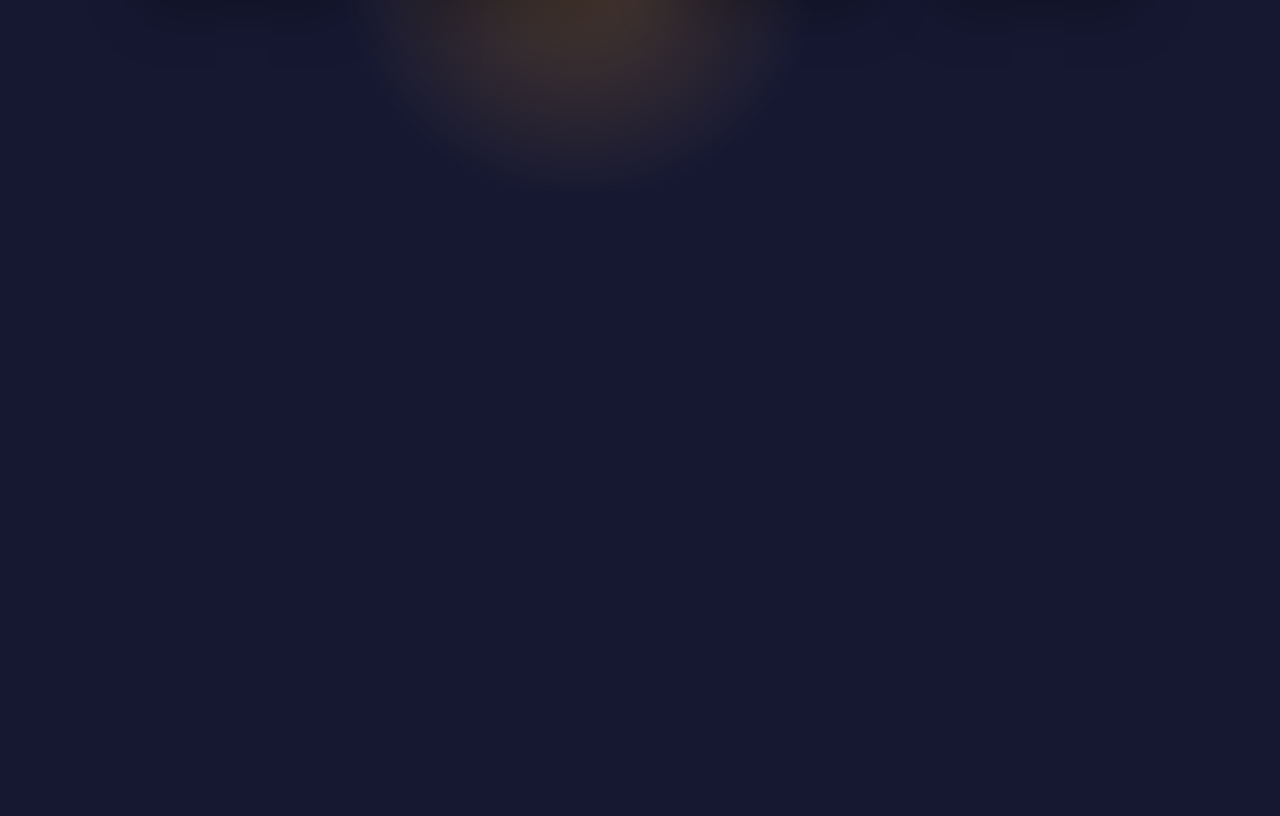
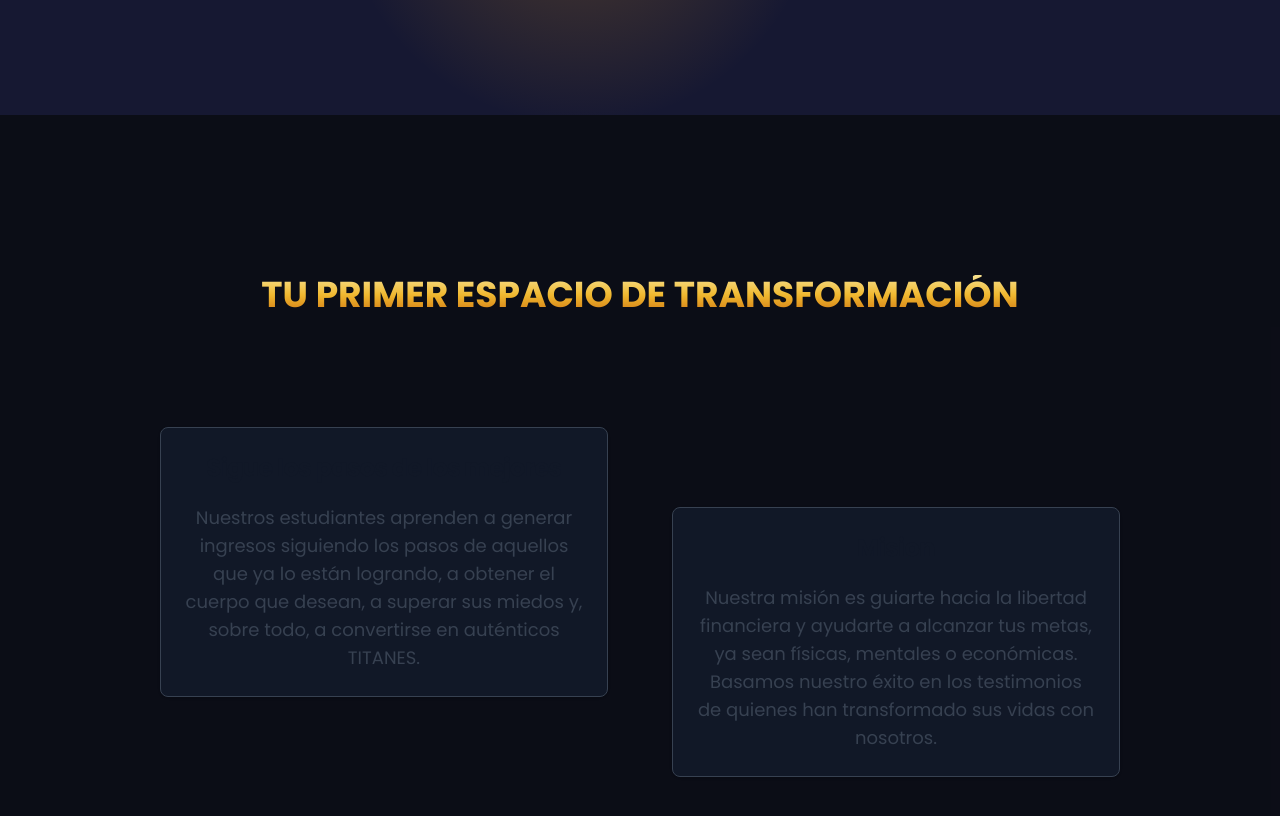
Before and after one commit to technodevs-ar/ClubDeTitanes, a React (Vite) app: page / in a window 1280 px wide. Shown: the part 1960-2776 px from the top of the page. Before the commit the page ends 2151 px from the top, so only its background shows below. Built offline with nearby package versions, Linux system fonts and the light colour scheme.

Commit message:
Agrego seccion testimonial

```diff
--- a/src/components/Global/header.css
+++ b/src/components/Global/header.css
@@ -1,5 +1,5 @@
 .nav-button {
-  color: #c8c8c8;
+  color: #fefefe;
   text-decoration: none;
   font-size: 16px;
   border: none;
--- /dev/null
+++ b/src/components/Home/Testimonials.jsx
@@ -0,0 +1,52 @@
+export const Testimonial = () => {
+  return (
+    <section className="text-gray-400 bg-alternative-950/80 body-font flex flex-col py-40 gap-28 justify-center items-center">
+      <h1 className="bg-gradient-to-b px-7 espacio-titanes from-primary-200 via-primary-400 to-primary-600 inline-block text-center text-transparent bg-clip-text text-2xl sm:text-3xl md:text-4xl font-bold">
+        TU PRIMER ESPACIO DE TRANSFORMACIÓN
+      </h1>
+
+      <div className="container flex justify-center flex-col sm:flex-row items-center gap-12 sm:gap-16 px-7">
+        <div className="flex sm:mb-20 max-w-md p-6 bg-gray-900 border border-gray-700 rounded-lg shadow flex-col gap-3 hover:bg-gray-800 text-center">
+          <h5 className="mb-2 text-2xl font-bold tracking-tight text-gray-900 dark:text-white">Sigue los pasos de los mejores</h5>
+          <p className="font-normal text-gray-700 dark:text-gray-400 text-lg">Nuestros estudiantes aprenden a generar ingresos siguiendo los pasos de aquellos que ya lo están logrando, a obtener el cuerpo que desean, a superar sus miedos y, sobre todo, a convertirse en auténticos TITANES.</p>
+        </div>
+        <div className="flex sm:mt-20 max-w-md p-6 bg-gray-900 border border-gray-700 rounded-lg shadow flex-col gap-3 hover:bg-gray-800 text-center">
+          <h5 className="mb-2 text-2xl font-bold tracking-tight text-gray-900 dark:text-white">Mision</h5>
+          <p className="font-normal text-gray-700 dark:text-gray-400 text-lg">Nuestra misión es guiarte hacia la libertad financiera y ayudarte a alcanzar tus metas, ya sean físicas, mentales o económicas. Basamos nuestro éxito en los testimonios de quienes han transformado sus vidas con nosotros.</p>
+        </div>
+      </div>
+
+      <div className="container px-5 py-0 mx-auto">
+        <div className="flex flex-wrap -m-4">
+          <div className="lg:w-1/3 lg:mb-0 mb-6 p-4">
+            <div className="h-full text-center">
+              <img alt="testimonial" className="w-20 h-20 mb-8 object-cover object-center rounded-full inline-block border-2 border-gray-800 bg-gray-800 bg-opacity-10" src="https://dummyimage.com/302x302" />
+              <p className="leading-relaxed text-gray-200">Edison bulb retro cloud bread echo park, helvetica stumptown taiyaki taxidermy cronut +1 kinfolk. Single-origin coffee ennui shaman taiyaki vape DIY tote bag drinking vinegar cronut adaptogen squid fanny pack vaporware.</p>
+              <span className="inline-block h-1 w-10 rounded bg-primary-500 mt-6 mb-4"></span>
+              <h2 className="text-white font-medium title-font tracking-wider text-sm">HOLDEN CAULFIELD</h2>
+              <p className="text-gray-500">Senior Product Designer</p>
+            </div>
+          </div>
+          <div className="lg:w-1/3 mb-6 lg:mt-20 lg:mb-0 p-4">
+            <div className="h-full text-center">
+              <img alt="testimonial" className="w-20 h-20 mb-8 object-cover object-center rounded-full inline-block border-2 border-gray-800 bg-gray-800 bg-opacity-10" src="https://dummyimage.com/300x300" />
+              <p className="leading-relaxed text-gray-200">Edison bulb retro cloud bread echo park, helvetica stumptown taiyaki taxidermy cronut +1 kinfolk. Single-origin coffee ennui shaman taiyaki vape DIY tote bag drinking vinegar cronut adaptogen squid fanny pack vaporware.</p>
+              <span className="inline-block h-1 w-10 rounded bg-primary-500 mt-6 mb-4"></span>
+              <h2 className="text-white font-medium title-font tracking-wider text-sm">ALPER KAMU</h2>
+              <p className="text-gray-500">UI Develeoper</p>
+            </div>
+          </div>
+          <div className="lg:w-1/3 lg:mb-0 p-4">
+            <div className="h-full text-center">
+              <img alt="testimonial" className="w-20 h-20 mb-8 object-cover object-center rounded-full inline-block border-2 border-gray-800 bg-gray-800 bg-opacity-10" src="https://dummyimage.com/305x305" />
+              <p className="leading-relaxed text-gray-200">Edison bulb retro cloud bread echo park, helvetica stumptown taiyaki taxidermy cronut +1 kinfolk. Single-origin coffee ennui shaman taiyaki vape DIY tote bag drinking vinegar cronut adaptogen squid fanny pack vaporware.</p>
+              <span className="inline-block h-1 w-10 rounded bg-primary-500 mt-6 mb-4"></span>
+              <h2 className="text-white font-medium title-font tracking-wider text-sm">HENRY LETHAM</h2>
+              <p className="text-gray-500">CTO</p>
+            </div>
+          </div>
+        </div>
+      </div>
+    </section>
+  )
+}
--- a/src/pages/Home.jsx
+++ b/src/pages/Home.jsx
@@ -1,6 +1,7 @@
 import { GridAcceso } from "../components/Home/GridAcceso"
 import { Banner } from "../components/Home/Banner"
 import { SectionEspacio } from "../components/Home/SectionEspacio"
+import { Testimonial } from "../components/Home/Testimonials"
 
 const Home = () => {
   return (
@@ -8,6 +9,7 @@ const Home = () => {
       <Banner />
       <SectionEspacio />
       <GridAcceso/>
+      <Testimonial />
     </main>
   )
 }
```
